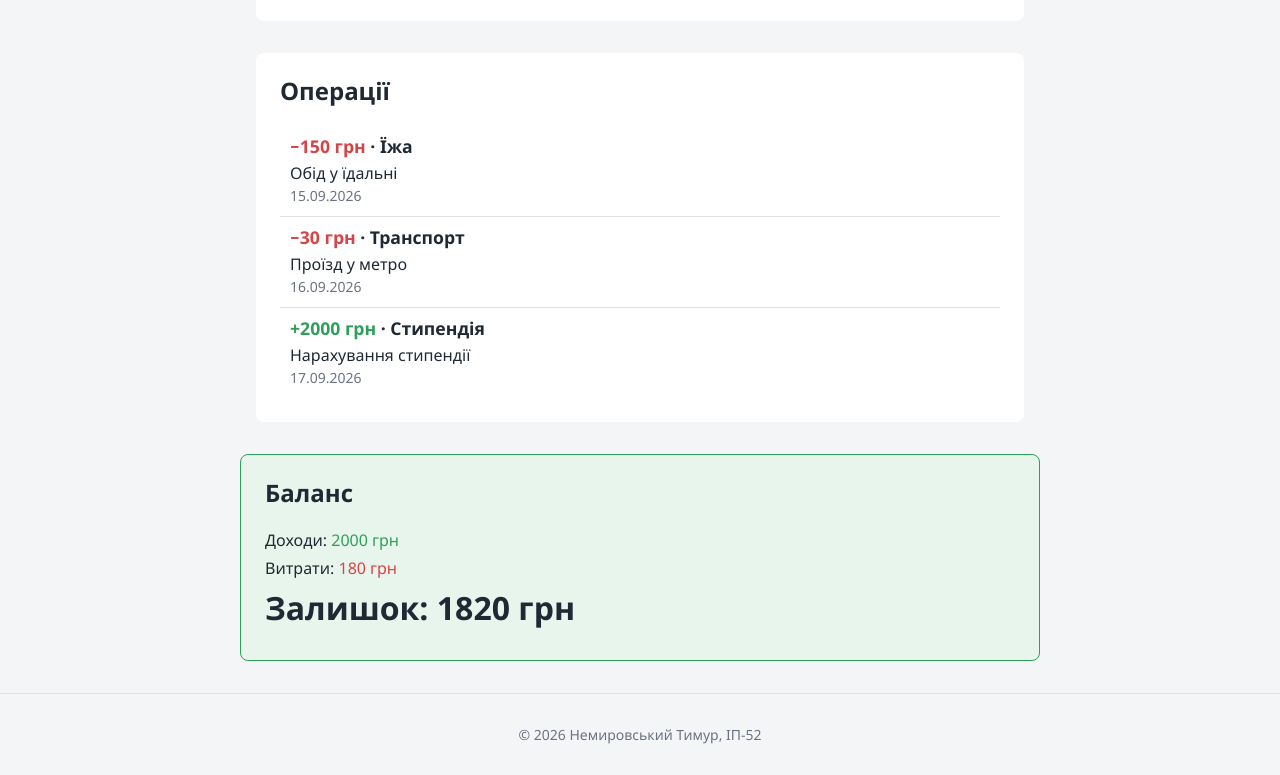
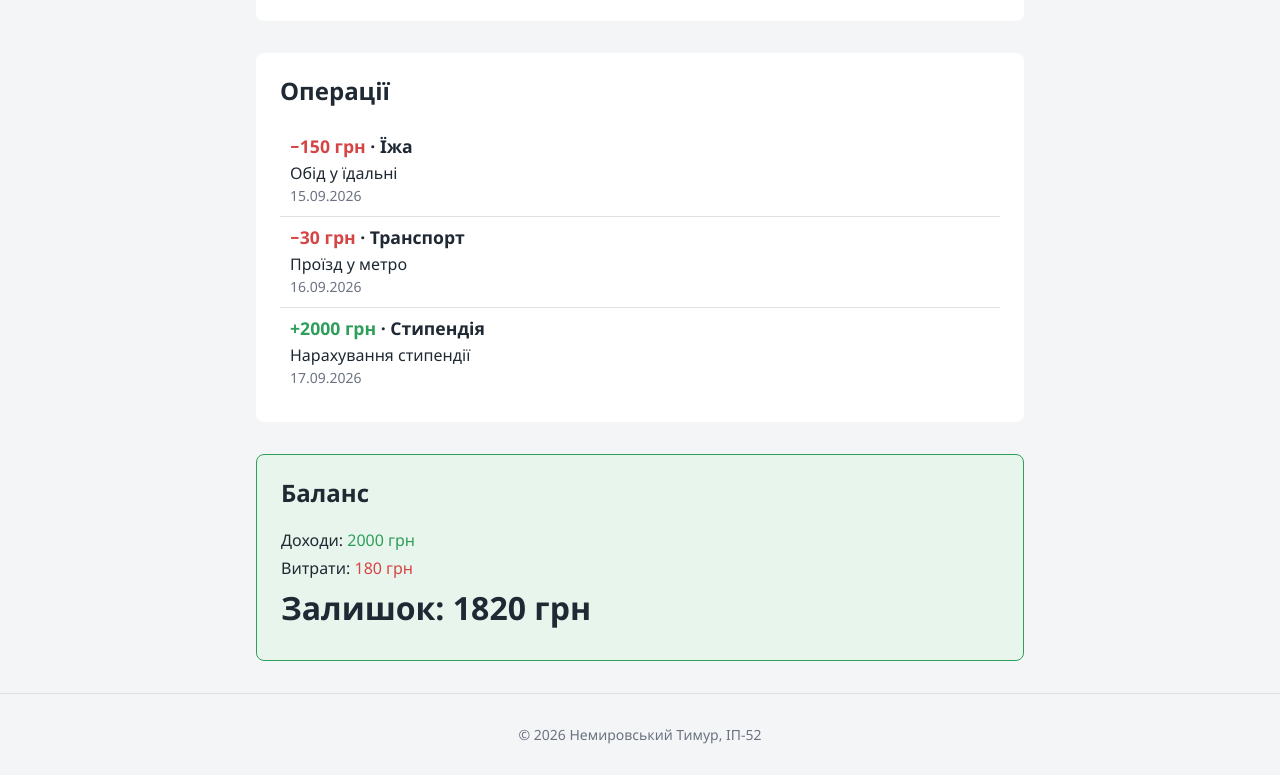
Before and after one commit to tanaka222-lang/expense-tracker, a plain HTML site: page index.html in a window 1280 px wide. Shown: the part 657-1432 px from the top of the page. Drawn offline with Linux system fonts and the light colour scheme.

Commit message:
Update style.css

```diff
--- a/css/style.css
+++ b/css/style.css
@@ -124,6 +124,9 @@ h3 {
     background-color: #e8f5ec;
     border: 1px solid #2e9e5b;
     border-radius: 8px;
+        width: calc(100% - 2rem);
+    max-width: calc(800px - 2rem);
+    margin: 0 auto 2rem;
 }
 
 .balance h2 {
```
